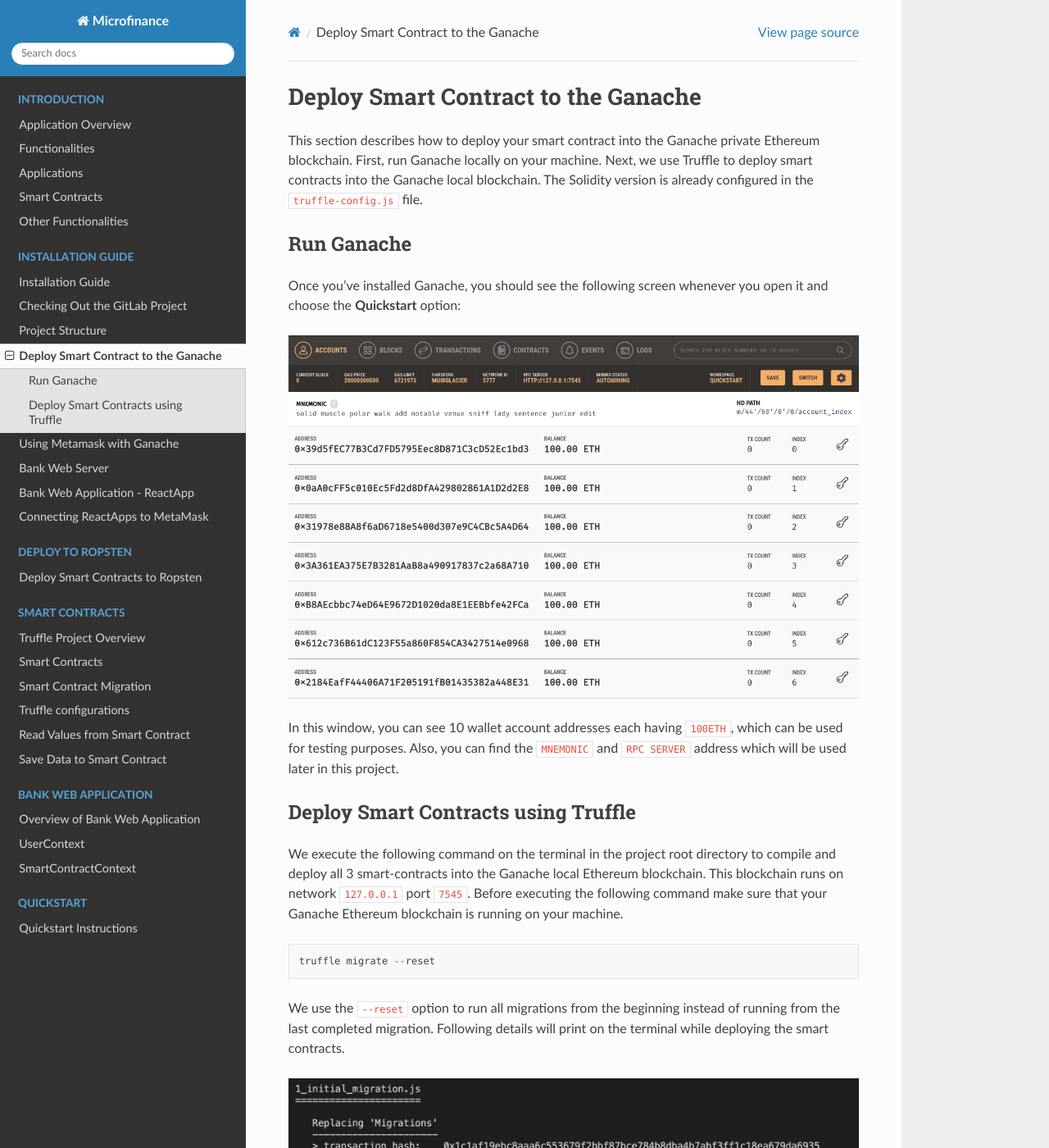
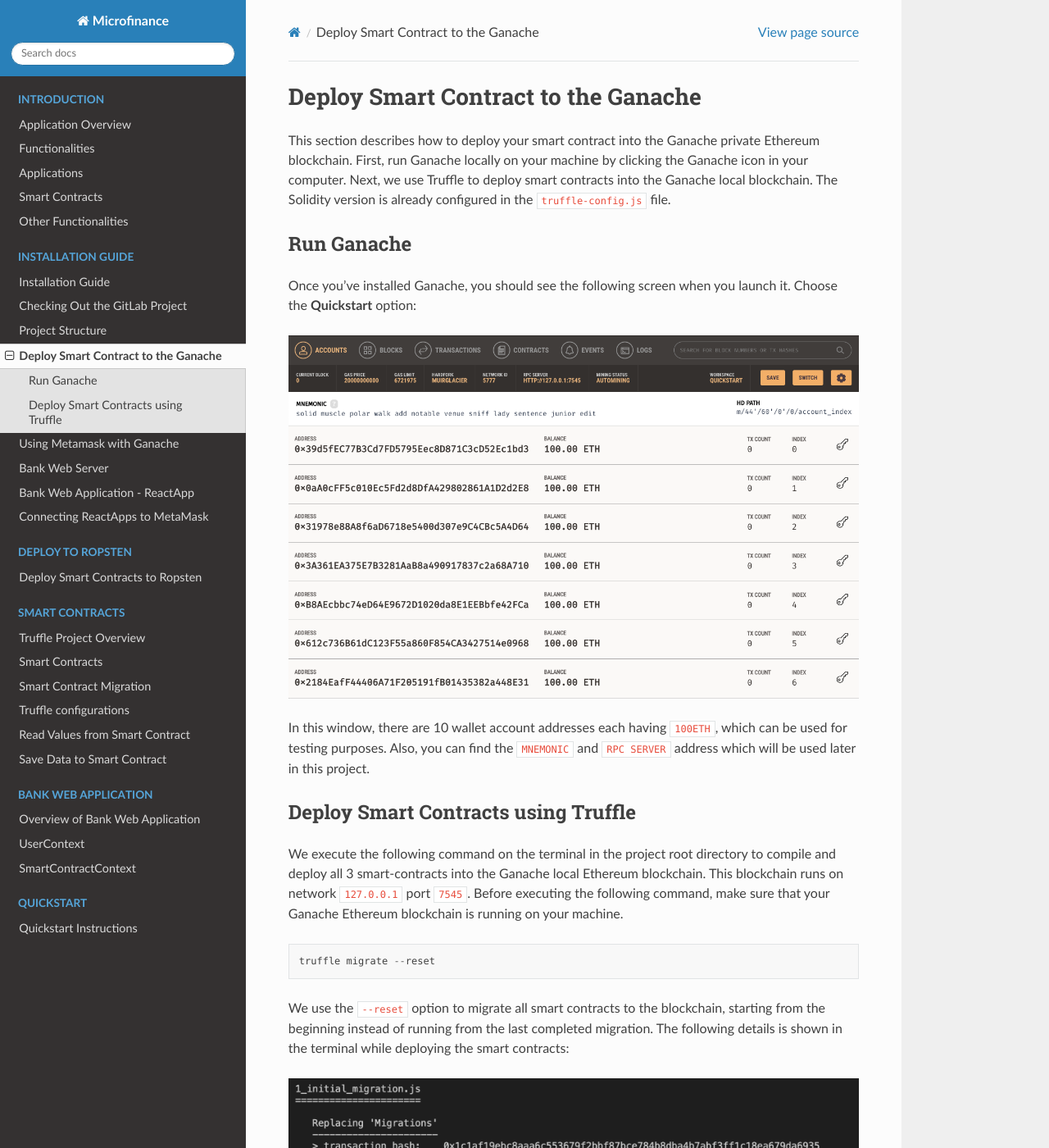
Before and after one commit to NivedithaKarthikeyan/LandregistryApp, a Sphinx documentation site: the page built from docs/source/installation/deploySmartContract.rst, in a window 1280 px wide and 1400 px high. Shown: the whole window at 82% size. Built offline with Sphinx 7.4.7 and the Read the Docs theme 2.0.0, drawn with Linux system fonts in a browser that asks for light colours; some of the changed text lies outside the part shown.

Commit message:
Update docs/source/installation/deploySmartContract.rst

```diff
--- a/docs/source/installation/deploySmartContract.rst
+++ b/docs/source/installation/deploySmartContract.rst
@@ -2,7 +2,7 @@
 ====================================
 
 This section describes how to deploy your smart contract into the Ganache private Ethereum blockchain.
-First, run Ganache locally on your machine.
+First, run Ganache locally on your machine by clicking the Ganache icon in your computer.
 Next, we use Truffle to deploy smart contracts into the Ganache local blockchain.
 The Solidity version is already configured in the ``truffle-config.js`` file.
 
@@ -10,11 +10,11 @@
 -----------
 
 Once you’ve installed Ganache,
-you should see the following screen whenever you open it and choose the **Quickstart** option:
+you should see the following screen when you launch it.  Choose the **Quickstart** option:
 
 .. image:: ../images/ganache_accounts.png
 
-In this window, you can see 10 wallet account addresses each having ``100ETH``,
+In this window, there are 10 wallet account addresses each having ``100ETH``,
 which can be used for testing purposes. Also,
 you can find the ``MNEMONIC`` and ``RPC SERVER`` address which will be used later in this project.
 
@@ -24,15 +24,15 @@
 We execute the following command on the terminal in the project root directory to
 compile and deploy all 3 smart-contracts into the Ganache local Ethereum blockchain.
 This blockchain runs on network ``127.0.0.1`` port ``7545``.
-Before executing the following command make sure that your Ganache Ethereum blockchain is running on your machine. ::
+Before executing the following command, make sure that your Ganache Ethereum blockchain is running on your machine. ::
 
     truffle migrate --reset
 
-We use the ``--reset`` option to run all migrations from the beginning instead of running from the
-last completed migration. Following details will print on the terminal while deploying the smart contracts.
+We use the ``--reset`` option to migrate all smart contracts to the blockchain, starting from the beginning instead of running from the
+last completed migration. The following details is shown in the terminal while deploying the smart contracts:
 
 .. image:: ../images/truffle_migration.png
 
-After successfully deploy all the contracts in to the blockchain it will print following on the terminal.
+After successfully deploying all the contracts to the blockchain, we have the following:
 
 .. image:: ../images/truffle_migration_summary.png
```
